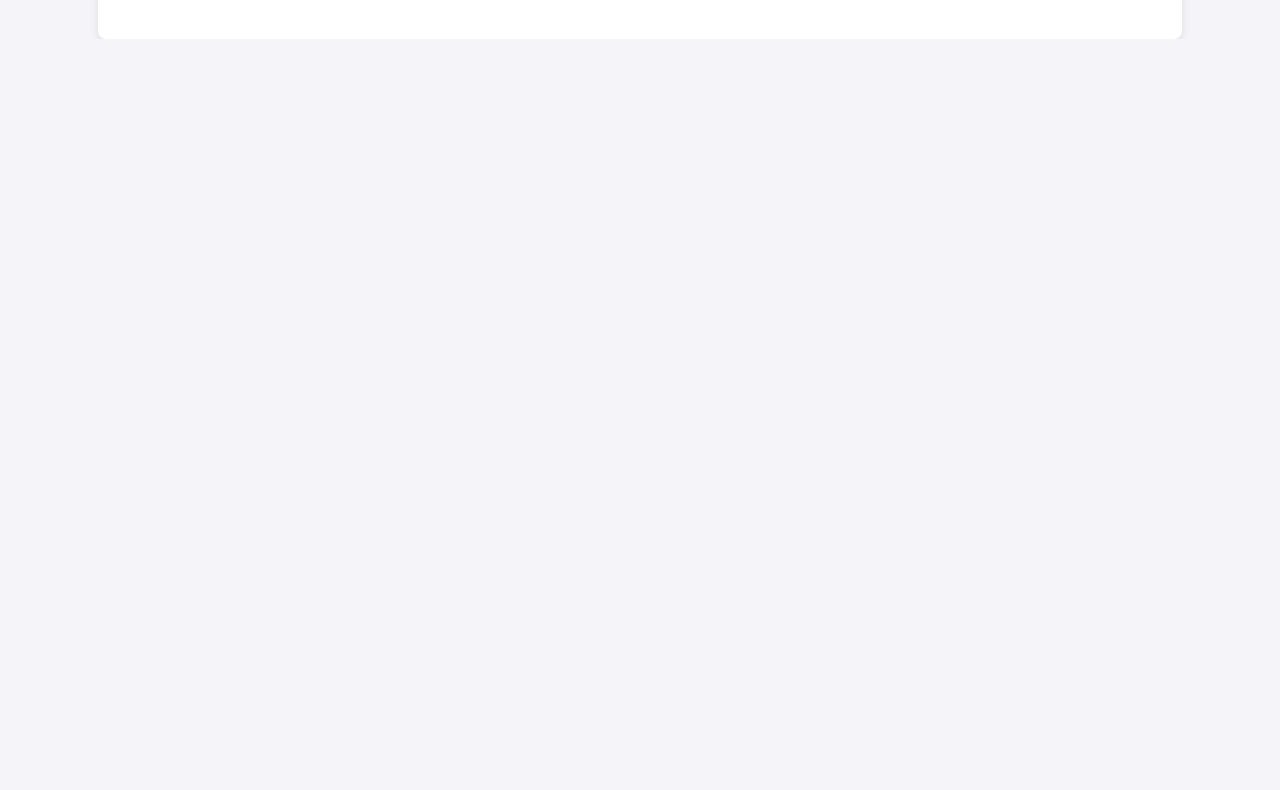
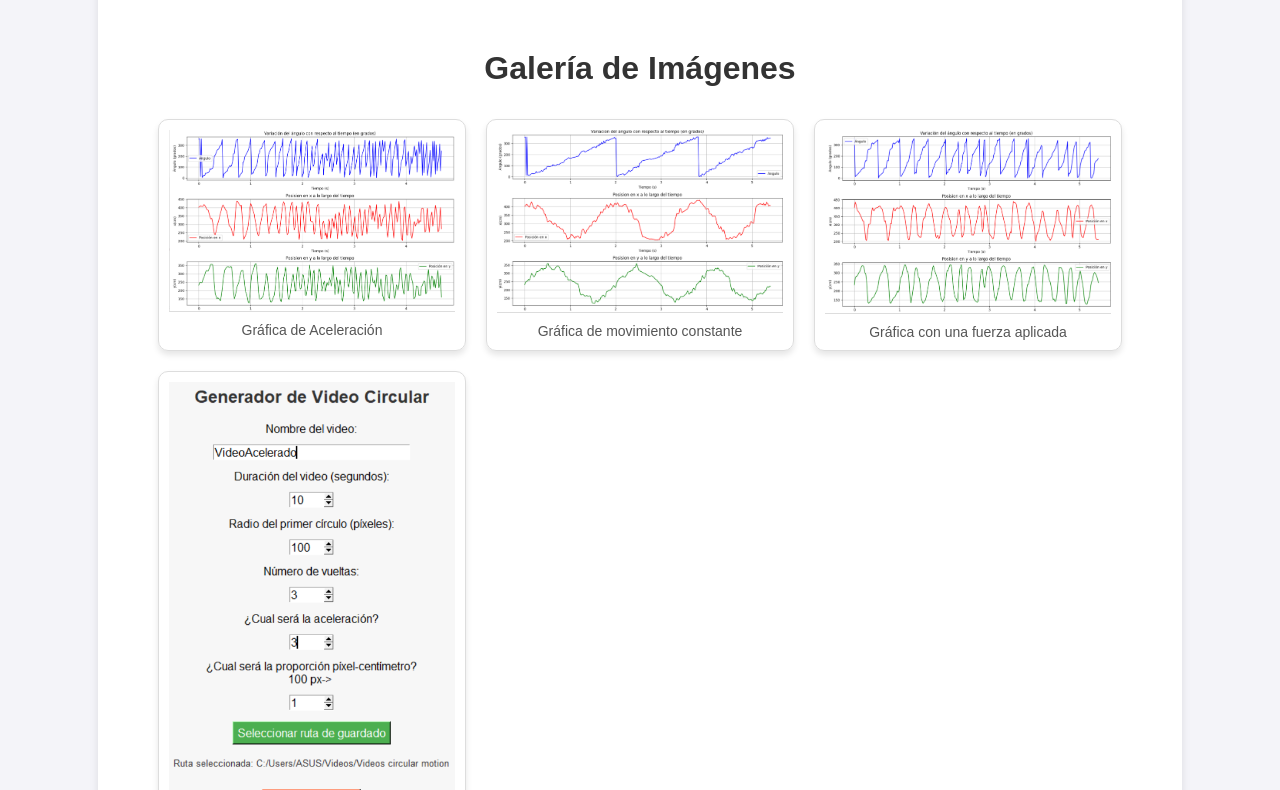
Before and after one commit to TheRedPill-exe/circular-motion, a React (Create React App) app: page / in a window 1280 px wide. Shown: the part 1510-2300 px from the top of the page. Before the commit the page ends 1549 px from the top, so only its background shows below. Built offline with nearby package versions, Linux system fonts and the light colour scheme.

Commit message:
graficas

```diff
--- a/src/App.js
+++ b/src/App.js
@@ -5,6 +5,7 @@ import Theory from './components/Theory';
 import Analysis from './components/Analysis';
 import Conclusion from './components/Conclusion';
 import Videos from './components/Videos';
+import Gallery from './components/Gallery';
 import './styles.css';  // Importa el archivo CSS
 
 function App() {
@@ -16,6 +17,7 @@ function App() {
       <Analysis />
       <Conclusion />
       <Videos />
+      <Gallery />
     </div>
   );
 }
--- /dev/null
+++ b/src/components/Gallery.css
@@ -0,0 +1,43 @@
+/* src/components/Gallery.css */
+.gallery-container {
+    padding: 20px;
+    text-align: center;
+  }
+
+  .image-grid {
+    display: grid;
+    grid-template-columns: repeat(auto-fit, minmax(300px, 1fr)); /* Ajusta a una imagen por fila en pantallas pequeñas */
+    gap: 20px;
+    padding: 10px;
+  }
+
+  .image-item {
+    display: flex;
+    flex-direction: column;
+    align-items: center;
+    border: 1px solid #ddd;
+    border-radius: 10px;
+    overflow: hidden;
+    padding: 10px;
+    box-shadow: 0 4px 6px rgba(0, 0, 0, 0.1);
+  }
+
+  .image-item img {
+    width: 100%;
+    height: auto;
+    border-bottom: 1px solid #ddd;
+    margin-bottom: 10px;
+  }
+
+  .image-item p {
+    font-size: 14px;
+    color: #555;
+    margin: 0;
+  }
+
+  /* Media queries para pantallas más pequeñas */
+  @media (max-width: 600px) {
+    .image-grid {
+      grid-template-columns: 1fr; /* Fuerza una imagen por fila */
+    }
+  }
--- /dev/null
+++ b/src/components/Gallery.js
@@ -0,0 +1,33 @@
+// src/components/Gallery.js
+import React from 'react';
+import './Gallery.css';
+
+const Gallery = () => {
+  return (
+    <div className="gallery-container">
+      <h1>Galería de Imágenes</h1>
+
+      <div className="image-grid">
+
+        <div className="image-item">
+          <img src="/assets/Examples/Captura con aceleracion.png" alt="Acelerado" />
+          <p>Gráfica de Aceleración</p>
+        </div>
+        <div className="image-item">
+          <img src="/assets/Examples/Captura sin aceleracion.png" alt="Sin aceleracion" />
+          <p>Gráfica de movimiento constante</p>
+        </div>
+        <div className="image-item">
+          <img src="/assets/Examples/Captura con fuerza.png" alt="Con fuerza aplicada" />
+          <p>Gráfica con una fuerza aplicada</p>
+        </div>
+        <div className="image-item">
+          <img src="/assets/Examples/Interfaz con aceleración.png" alt="Interfaz" />
+          <p>Interfaz del Usuario</p>
+        </div>
+      </div>
+    </div>
+  );
+};
+
+export default Gallery;
```
